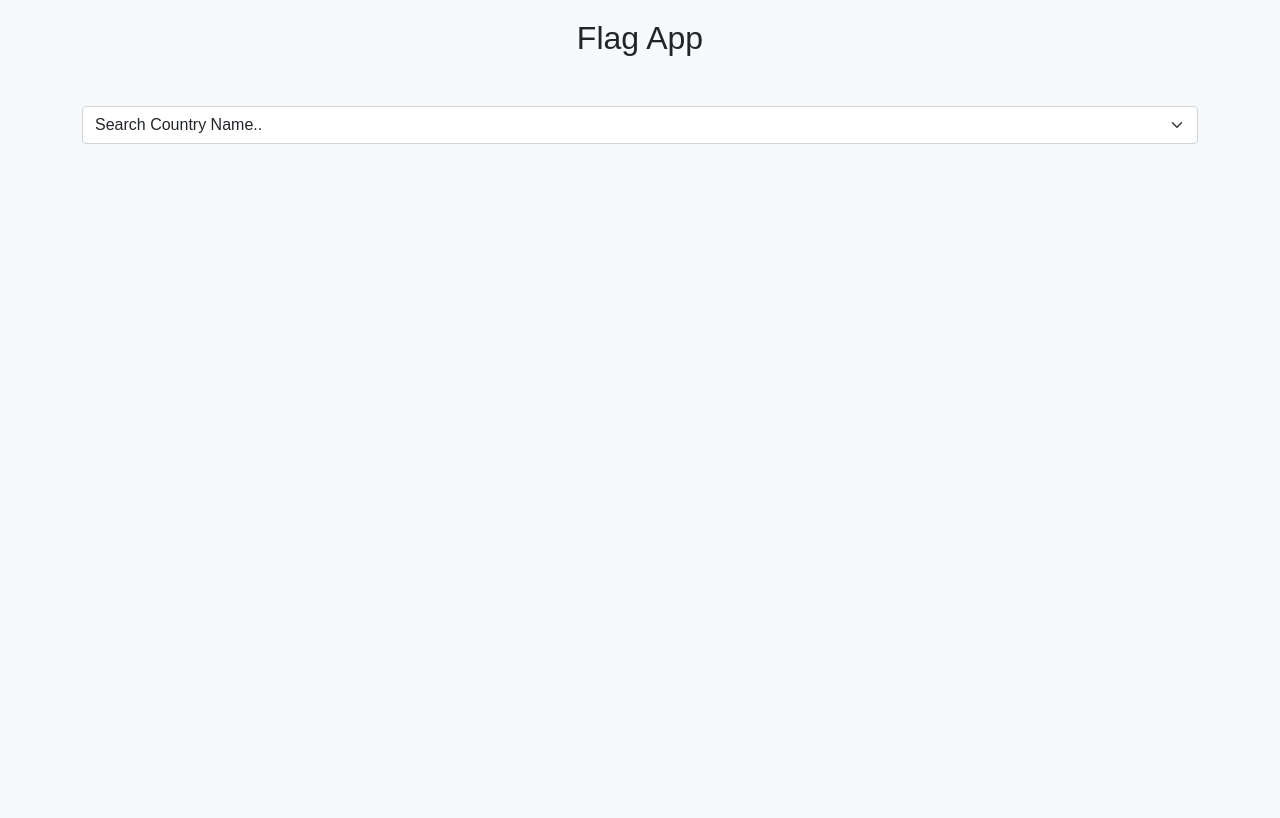
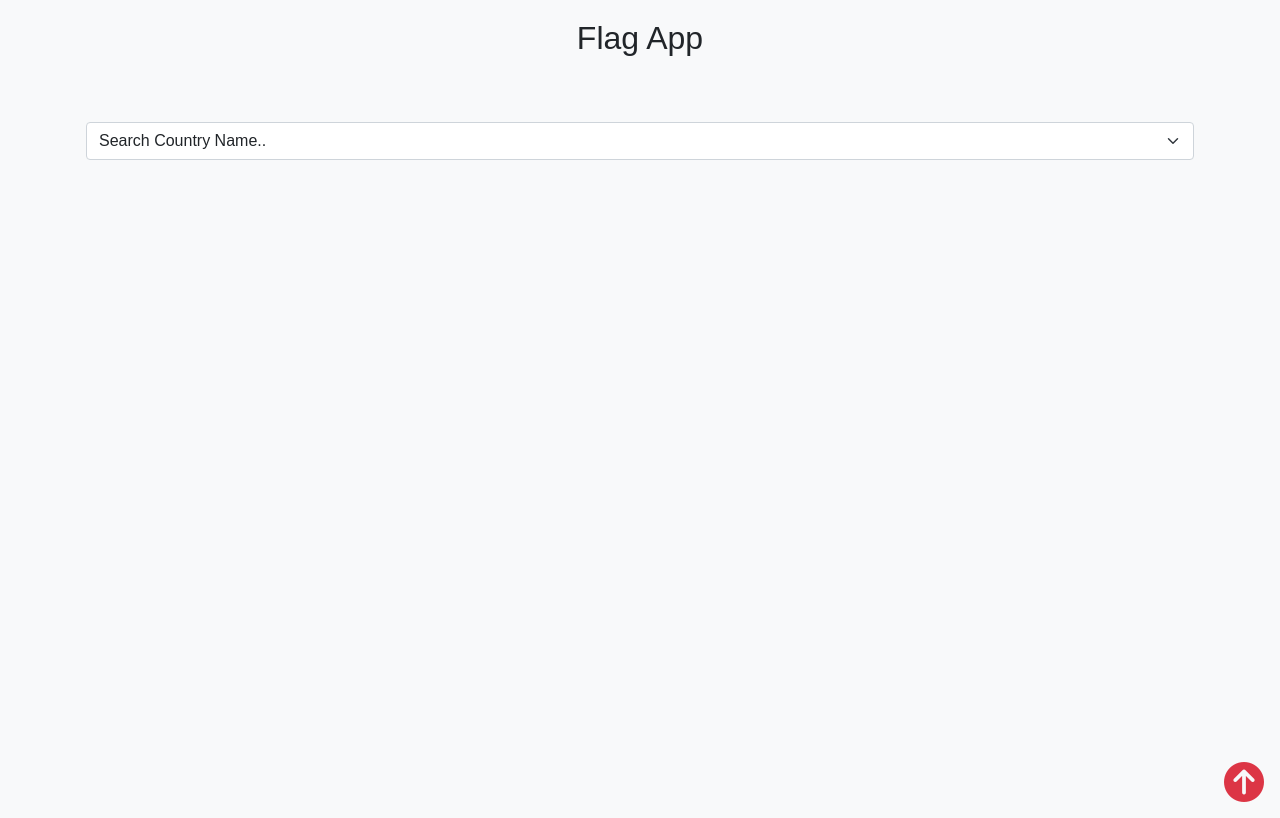
Before and after one commit to halilibrahimcelik/flag-app-v1.0.0, a plain HTML site: page index.html in a window 1280 px wide. Drawn offline with nearby package versions, Linux system fonts and the light colour scheme; no server answers.

Commit message:
adding an index button

```diff
--- a/app.js
+++ b/app.js
@@ -76,7 +76,7 @@ function renderCountry(country) {
   } = country;
 
   const cardDiv = document.createElement("div");
-  cardDiv.className = "card shadow";
+  cardDiv.className = "card card-body shadow";
   cardDiv.style = "width: 18rem;";
 
   carDivInnerHTML = `
--- a/index.html
+++ b/index.html
@@ -27,16 +27,22 @@
 
       <h2>Flag App</h2>
     </header>
-    <main class="container mt-5">
+    <main class="container mt-5 card-body">
       <div class="inputDiv">
         <select class="form-select">
           <option selected>Search Country Name..</option>
         </select>
       </div>
       <div
-        class="countries d-flex flex-column gap-3 justify-content-center align-items-center mt-5"
+        class="countries d-flex flex-column gap-2 justify-content-center align-items-center mt-5 mb-5"
       ></div>
     </main>
+    <div class="text-end">
+      <a href="#" class="mx-auto">
+        <i class="fas fa-circle-arrow-up text-danger display-6 me-3 my-3"></i>
+      </a>
+    </div>
+
     <script src="app.js"></script>
   </body>
 </html>
--- a/style.css
+++ b/style.css
@@ -2,6 +2,11 @@ body {
   text-align: center;
   font-family: sans-serif;
   font-size: 0.8rem;
-  height: 100vh;
+
   /* background: linear-gradient(to top left, #2e619c, #c0ceee); */
+
 }
+
+main{
+  min-height: 80vh;
+}
```
